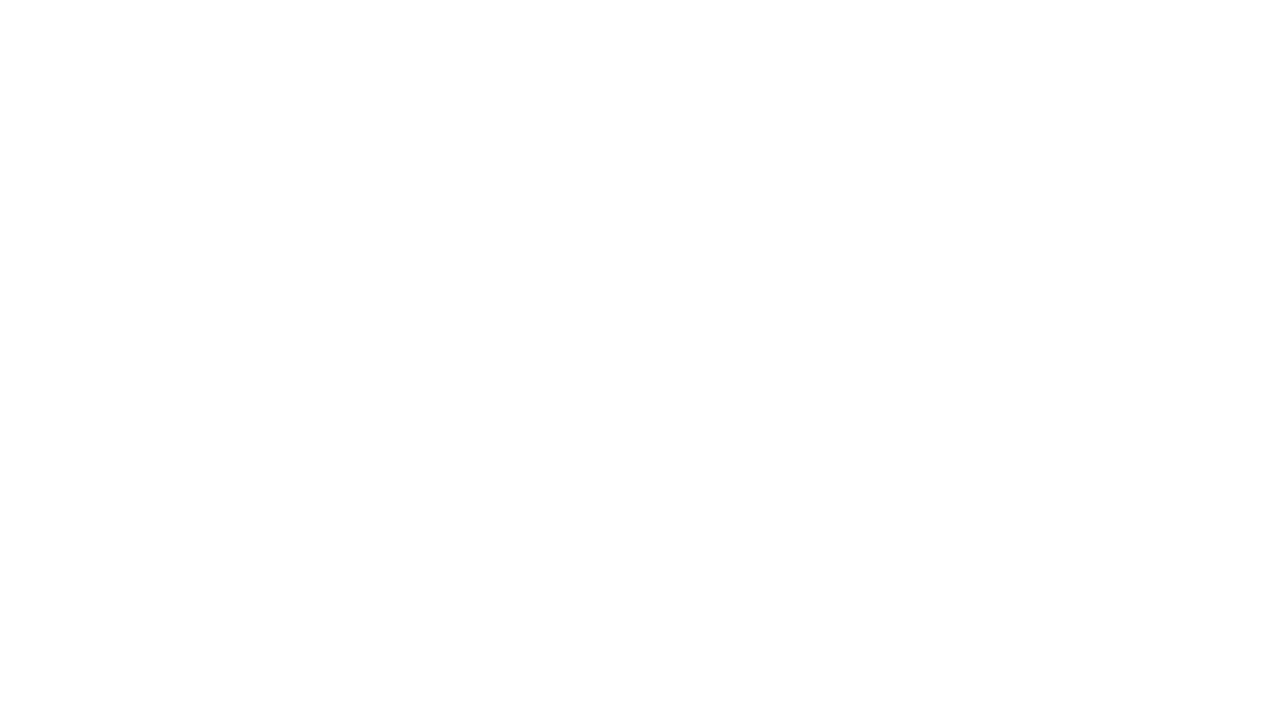
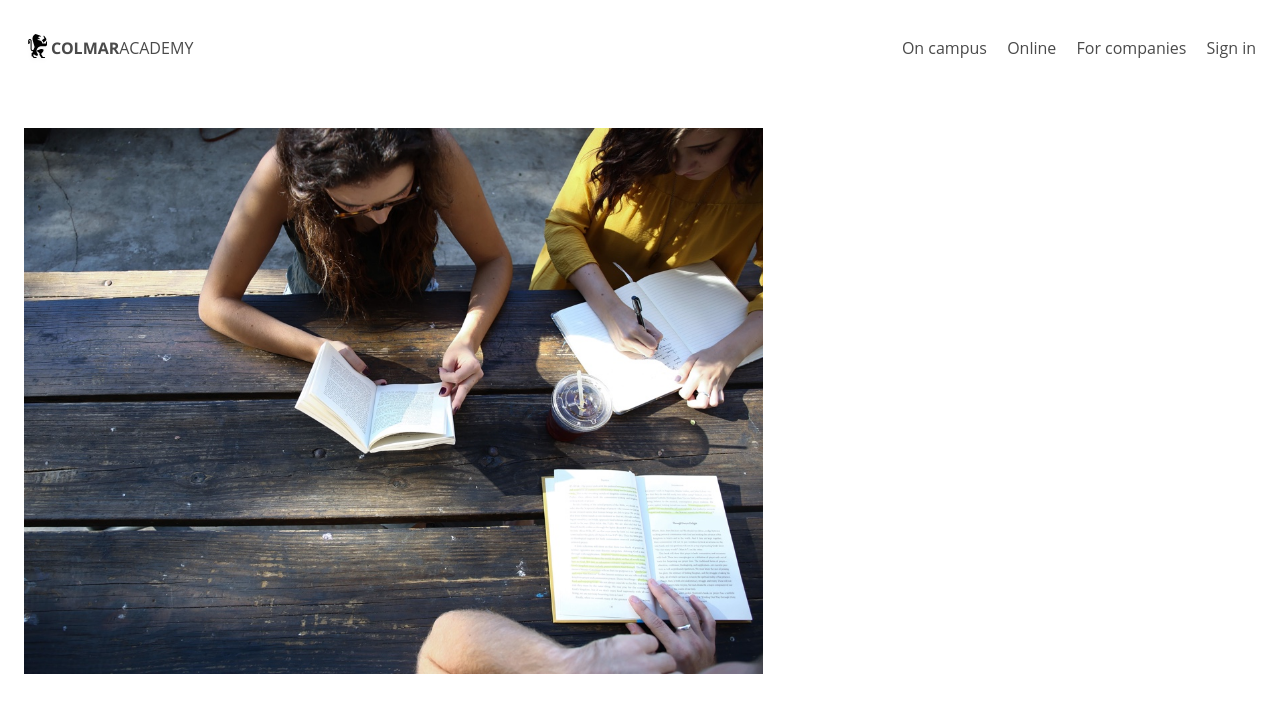
Before and after one commit to jlegar/colmar-academy, a plain HTML site: page index.html in a window 1280 px wide. Drawn offline with Linux system fonts and the light colour scheme; a web font is replaced by a local one.

Commit message:
Add header and flex CSS.

```diff
--- a/index.html
+++ b/index.html
@@ -7,6 +7,20 @@
     <link rel="stylesheet" href="./resources/CSS/style.css">
   </head>
   <body>
+    <header>
+      <span><img src="./resources/images/ic-logo.svg" alt="Colmar Academy LOGO"><strong>COLMAR</strong>ACADEMY</span>
+      <nav>
+        <a href="#">On campus</a>
+        <a href="#">Online</a>
+        <a href="#">For companies</a>
+        <a href="#">Sign in</a>
+      </nav>
+    </header>
 
+    <main>
+      <div class="flex">
+        <img class="img-big" src="./resources/images/banner.jpg" alt="banner">
+      </div>
+    </main>
   </body>
 </html>
--- a/resources/CSS/style.css
+++ b/resources/CSS/style.css
@@ -0,0 +1,94 @@
+/* GOOGLE FONTS */
+@font-face {
+  font-family: 'Open Sans';
+  font-style: normal;
+  font-weight: 400;
+  src: local('Open Sans Regular'), local('OpenSans-Regular'), url(https://fonts.gstatic.com/s/opensans/v15/mem8YaGs126MiZpBA-UFVZ0b.woff2) format('woff2');
+  unicode-range: U+0000-00FF, U+0131, U+0152-0153, U+02BB-02BC, U+02C6, U+02DA, U+02DC, U+2000-206F, U+2074, U+20AC, U+2122, U+2191, U+2193, U+2212, U+2215, U+FEFF, U+FFFD;
+}
+
+@font-face {
+  font-family: 'Open Sans';
+  font-style: normal;
+  font-weight: 700;
+  src: local('Open Sans Bold'), local('OpenSans-Bold'), url(https://fonts.gstatic.com/s/opensans/v15/mem5YaGs126MiZpBA-UN7rgOUuhp.woff2) format('woff2');
+  unicode-range: U+0000-00FF, U+0131, U+0152-0153, U+02BB-02BC, U+02C6, U+02DA, U+02DC, U+2000-206F, U+2074, U+20AC, U+2122, U+2191, U+2193, U+2212, U+2215, U+FEFF, U+FFFD;
+}
+
+@font-face {
+  font-family: 'Open Sans';
+  font-style: normal;
+  font-weight: 800;
+  src: local('Open Sans ExtraBold'), local('OpenSans-ExtraBold'), url(https://fonts.gstatic.com/s/opensans/v15/mem5YaGs126MiZpBA-UN8rsOUuhp.woff2) format('woff2');
+  unicode-range: U+0000-00FF, U+0131, U+0152-0153, U+02BB-02BC, U+02C6, U+02DA, U+02DC, U+2000-206F, U+2074, U+20AC, U+2122, U+2191, U+2193, U+2212, U+2215, U+FEFF, U+FFFD;
+}
+/***********/
+
+html {
+  font-family: 'Open Sans', sans-serif;
+  font-size: 16px;
+  color: #4a4a4a;
+}
+
+header {
+  display: flex;
+  align-items: center;
+  justify-content: space-between;
+  padding: 1rem 1.5rem;
+  margin: 0;
+  height: 4rem;
+}
+
+header span {
+  display: flex;
+  align-items: center;
+}
+
+header img {
+  height: 2rem;
+  width: auto;
+}
+
+nav a {
+  color: inherit;
+  text-decoration: none;
+  margin-left: 1rem;
+}
+
+strong {
+  font-weight: bold;
+}
+
+h1 {
+  font-weight: 800;
+  font-size: 2rem;
+}
+
+h2 {
+  font-weight: 800;
+  font-size: 1.5rem;
+}
+
+h3 {
+  font-weight: bold;
+  font-size: 1rem;
+}
+
+.background-color-grey {
+  background-color: #d8d8d8;
+}
+
+.flex {
+  display: flex;
+  padding: 2rem 1.5rem;
+}
+
+.img-big {
+  width: 60%;
+  height: auto;
+}
+
+.img-small {
+  width: 35%;
+  height: auto;
+}
```
